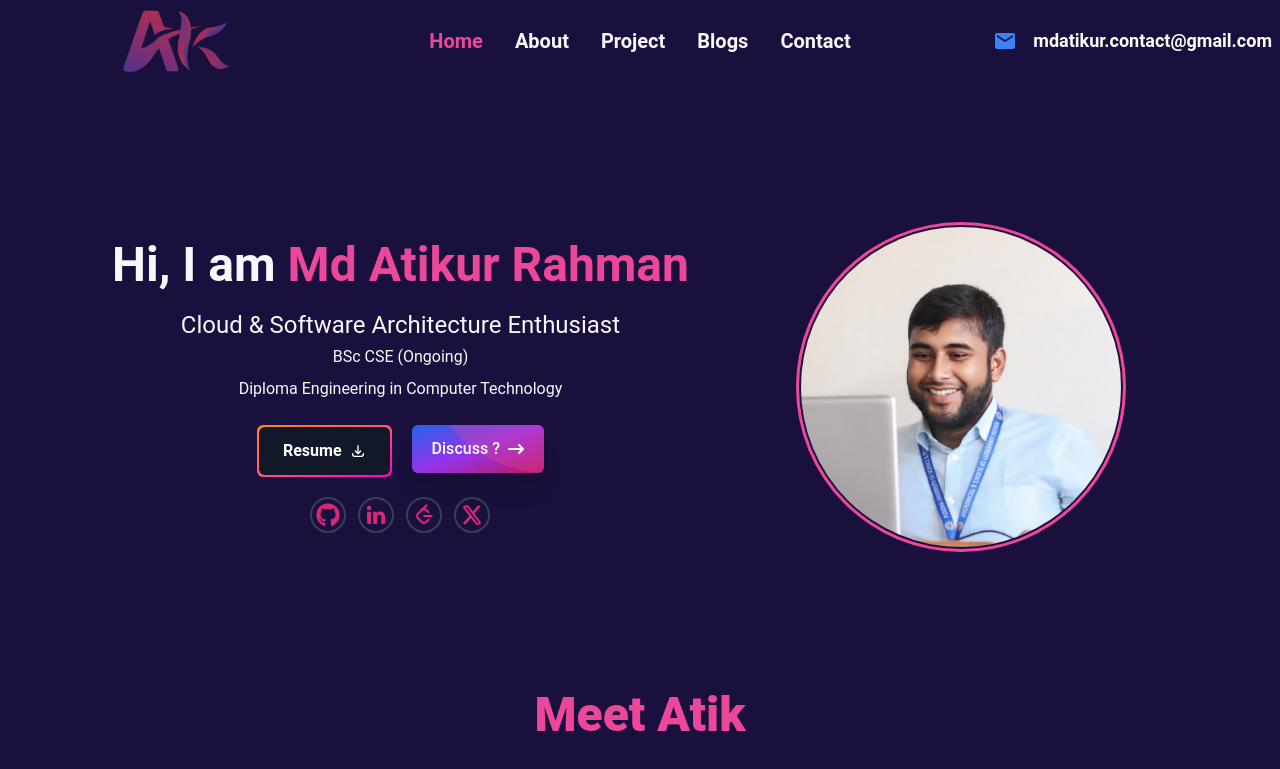
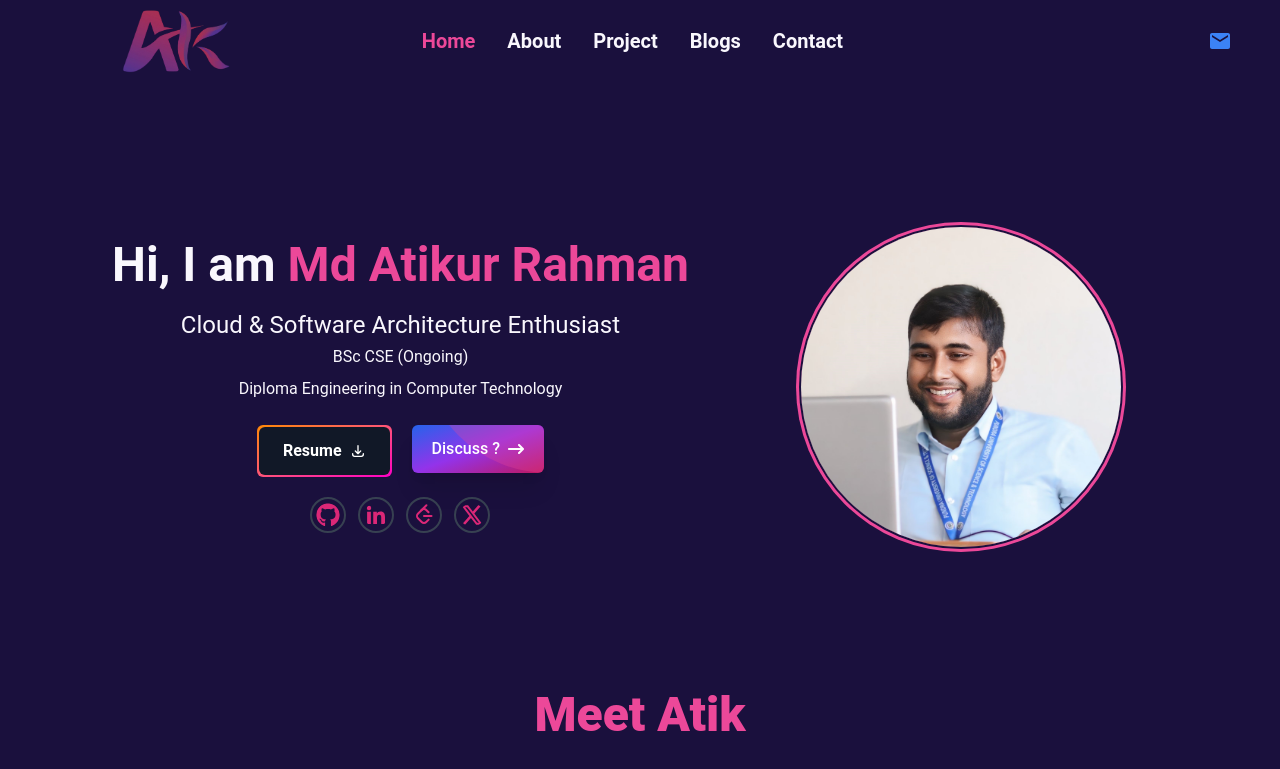
Before and after one commit to atikur45bd/portfolio-project, a React (Vite) app: page / in a window 1280 px wide. Shown: the top 769 px of the page. Built offline with nearby package versions, Linux system fonts and the light colour scheme.

Commit message:
update header section email view

```diff
--- a/src/components/header/Header.jsx
+++ b/src/components/header/Header.jsx
@@ -105,18 +105,18 @@ const Header = () => {
 
         {/* Navbar Center */}
         <div className="navbar-center hidden lg:flex">
-          <ul className="menu menu-horizontal px-1 text-xl font-bold">{links}</ul>
+          <ul className="menu menu-horizontal px-1 text-xl font-bold">
+            {links}
+          </ul>
         </div>
 
-        <div className="navbar-end flex items-center space-x-4">
-          <MdEmail className="text-2xl text-blue-500" />
-
-
+        <div className="navbar-end flex items-center pr-10 space-x-4">
+          {/* Envelope Icon as a Mail Link */}
           <a
             href="mailto:mdatikur.contact@gmail.com"
-            className="lg:text-lg font-semibold text-white hover:text-primary"
+            className="hidden md:flex items-center space-x-2"
           >
-            mdatikur.contact@gmail.com
+            <MdEmail className="text-2xl text-blue-500 hover:text-primary" />
           </a>
         </div>
       </div>
--- a/src/components/home/Home.jsx
+++ b/src/components/home/Home.jsx
@@ -86,16 +86,16 @@ const Home = () => {
               animate={{ opacity: 1 }}
               transition={{ duration: 1, delay: 0.7 }}
             >
-              <a href="https://github.com/mdatikur-contact">
+              <a href="https://github.com/mdatikur-contact " target="_blank">
                 <FaGithub className="border-2 border-gray-700 rounded-full p-1 hover:bg-gray-700" />
               </a>
-              <a href="https://www.linkedin.com/in/mdatikur-contact/">
+              <a href="https://www.linkedin.com/in/mdatikur-contact/" target="_blank">
                 <BiLogoLinkedin className="border-2 border-gray-700 rounded-full p-1 hover:bg-gray-700" />
               </a>
-              <a href="https://leetcode.com/u/atikur45bd/">
+              <a href="https://leetcode.com/u/atikur45bd/" target="_blank">
                 <TbBrandLeetcode className="border-2 border-gray-700 rounded-full p-1 hover:bg-gray-700" />
               </a>
-              <a href="https://x.com/mdAtikurContact">
+              <a href="https://x.com/mdAtikurContact" target="_blank">
                 <FaXTwitter className="border-2 border-gray-700 rounded-full p-1 hover:bg-gray-700" />
               </a>
             </motion.div>
```
